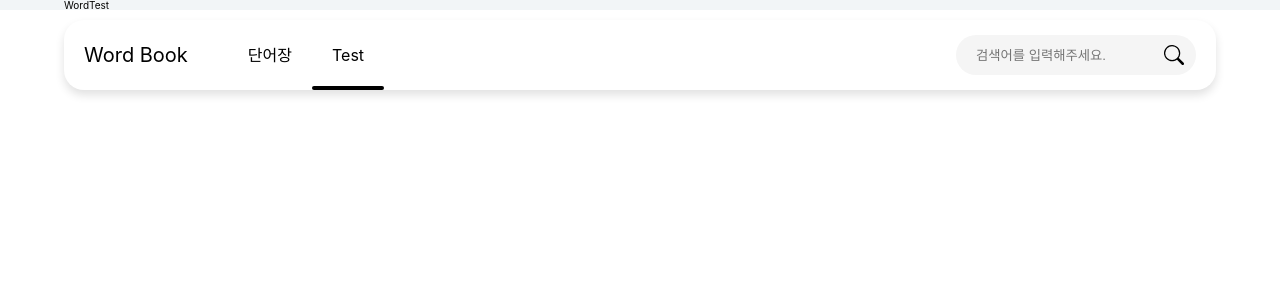
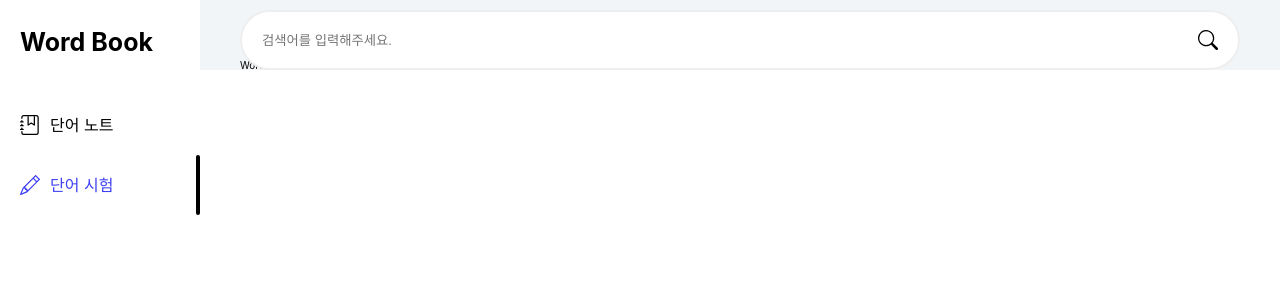
Before and after one commit to Shape2ee/Word-book, a React (Vite) app: page /test in a window 1280 px wide. Shown: the top 300 px of the page. Built offline with nearby package versions, Linux system fonts and the light colour scheme; a web font is replaced by a local one.

Commit message:
Markup: Change layout

```diff
--- a/src/Router.tsx
+++ b/src/Router.tsx
@@ -7,7 +7,7 @@ export const RoutePage = [
   {
     index: true,
     element: <Main />,
-    label: '메인 홈'
+    label: '단어 노트'
   },
   {
     path: '/test',
--- a/src/components/Header/header.module.scss
+++ b/src/components/Header/header.module.scss
@@ -3,22 +3,20 @@
 
 .header {
   position: fixed;
-  top: 2rem;
-  left: 50%;
-  transform: translateX(-50%);
-  display: flex;
-  align-items: center;
-  padding: 0 2rem;
-  width: 90%;
-  max-width: 1800px;
-  height: 70px;
+  top: 0;
+  left: 0;
+  // display: flex;
+  // align-items: center;
+  padding: 3rem 2rem;
+  width: 200px;
+  height: 100vh;
   background-color: var(--color-white);
-  border-radius: 20px;
-  box-shadow: 0px 5px 10px rgba($color: black, $alpha: 0.12);
+
   // box-shadow: 0px 5px 5px black;
   z-index: 1000;
 
   h1 {
-    font-size: 2rem;
+    font-size: 2.5rem;
+    font-weight: 700;
   }
 }
--- a/src/components/Icon/contants.tsx
+++ b/src/components/Icon/contants.tsx
@@ -4,7 +4,9 @@ import {
   BsCalendarDate,
   BsCheckCircle,
   BsCheckCircleFill,
-  BsCheck
+  BsCheck,
+  BsJournalBookmark,
+  BsPencil
 } from "react-icons/bs";
 
 interface IconButtonList {
@@ -37,4 +39,12 @@ export const ICON_BUTTON_LIST: IconButtonList[] = [
     kinds: 'checkLine',
     element: <BsCheck />
   },
+  {
+    kinds: 'note',
+    element: <BsJournalBookmark />
+  },
+  {
+    kinds: 'test',
+    element: <BsPencil />
+  },
 ]
--- a/src/components/Nav/index.tsx
+++ b/src/components/Nav/index.tsx
@@ -2,6 +2,7 @@ import React from 'react';
 import $ from './nav.module.scss'
 import { Link, useLocation } from 'react-router-dom'
 import classNames from 'classnames/bind'
+import Icon from '@components/Icon';
 
 const cx = classNames.bind($)
 const Nav = () => {
@@ -9,8 +10,18 @@ const Nav = () => {
   return (
     <nav className={$.nav_container}>
       <ul>
-        <li className={`/` === location.pathname ? cx('active') : ''}><Link to={'/'}>단어장</Link></li>
-        <li className={`/test` === location.pathname ? cx('active') : ''}><Link to={'/test'}>Test</Link></li>
+        <li className={`/` === location.pathname ? cx('active') : ''}>
+          <Icon kinds='note' />
+          <Link to={'/'}>
+            단어 노트
+          </Link>
+        </li>
+        <li className={`/test` === location.pathname ? cx('active') : ''}>
+          <Icon kinds='test' />
+          <Link to={'/test'}>
+            단어 시험
+          </Link>
+        </li>
       </ul>
     </nav>
   );
--- a/src/components/Nav/nav.module.scss
+++ b/src/components/Nav/nav.module.scss
@@ -1,27 +1,32 @@
 @charset "utf-8";
 @import "@styles/_variables.scss";
 .nav_container {
-  margin-left: 4rem;
+  margin-top: 4rem;
   height: 100%;
-
-  ul {
-    display: flex;
-  }
 
   li {
     position: relative;
-    padding: 0 2rem;
+    display: flex;
+    align-items: center;
+    padding: 2rem 0;
     font-size: 1.6rem;
-    line-height: 70px;
+
+    svg {
+      margin-right: 1rem;
+    }
+
+    &.active {
+      color: var(--color-main);
+    }
 
     &.active::after {
       content: '';
       position: absolute;
-      left: 0;
-      bottom: 0;
+      top: 0;
+      right: -2rem;
       display: block;
-      width: 100%;
-      height: 4px;
+      width: 4px;
+      height: 100%;
       background-color: black;
       border-radius: 2px;
     }
--- a/src/components/Search/search.module.scss
+++ b/src/components/Search/search.module.scss
@@ -1,16 +1,18 @@
 @charset 'utf-8';
 
 .search_form {
-  position: relative;
-  margin-left: auto;
+  position: sticky;
+  top: 2rem;
+  z-index: 1000;
 
   input[name=search] {
     display: block;
-    width: 240px;
-    height: 40px;
-    padding: 10px 40px 10px 20px;
-    border-radius: 40px;
-    background-color: var(--color-f5f5f5);
+    width: 100%;
+    height: 6rem;
+    padding: 10px 60px 10px 20px;
+    background-color: var(--color-white);
+    border: 2px solid #eee;
+    border-radius: 60px;
   }
 
   button {
@@ -18,7 +20,7 @@
     width: 40px;
     height: 40px;
     top: 50%;
-    right: 0;
+    right: 10px;
     transform: translateY(-50%);
   }
 }
--- a/src/components/WordItem/index.tsx
+++ b/src/components/WordItem/index.tsx
@@ -24,7 +24,7 @@ const WordItem = ({ id, word, text, example, timetamp, isEdit }: WordItem) => {
         <div className={$.date}>
           <Icon kinds='date'/>
           <p>
-            Date: {
+            {
               new Date(timetamp).toLocaleString('ko-KR', {
                 year: 'numeric',
                 month: 'numeric',
--- a/src/components/WordList/wordList.module.scss
+++ b/src/components/WordList/wordList.module.scss
@@ -1,9 +1,9 @@
 .word_list {
   display: grid;
   gap: 30px 20px;
-  grid-template-columns: repeat(4, 1fr);
+  grid-template-columns: repeat(3, 1fr);
   grid-template-rows: auto;
-  margin-top: 3rem;
+  margin-top: 5rem;
   height: 100%;
   min-height: 100vh;
   overflow: hidden;
--- a/src/components/Wrapper/wrapper.module.scss
+++ b/src/components/Wrapper/wrapper.module.scss
@@ -1,10 +1,12 @@
 @charset "utf-8";
 @import  "@styles/_variables.scss";
 .wrapper {
-  margin: 0 auto;
-  width: 90%;
+  position: relative;
+  margin-left: 200px;
+  padding: 0 4rem;
+  width: calc(100% - 200px);
+  max-width: 1800px;
   height: 100%;
-  max-width: 1800px;
 }
 
 // @media screen and (max-width: 1200px) {
--- a/src/pages/Layout/index.tsx
+++ b/src/pages/Layout/index.tsx
@@ -10,9 +10,9 @@ const Layout = () => {
     <>
     <Header>
       <Nav />
-      <Search />
     </Header>
     <Wrapper>
+      <Search />
       <Outlet />
     </Wrapper>
     </>
--- a/src/pages/Main/main.module.scss
+++ b/src/pages/Main/main.module.scss
@@ -1,6 +1,6 @@
 @charset 'utf-8';
 .main_contianer {
-  padding-top: calc(70px + 8rem);
+  margin-top: 3rem;
   padding-bottom: 12rem;
 
   .title_wrap {
```
